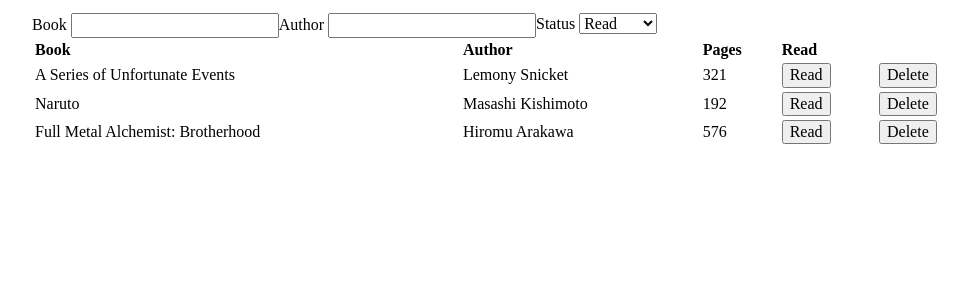
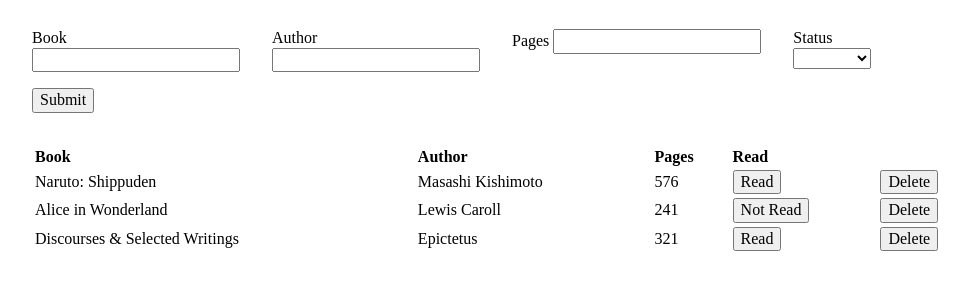
Before and after one commit to dmnuggins/odin-library, a website: page index.html in a window 1280 px wide. Shown: the part 135-424 px from the top of the page, without its empty margins (128-1097 px from the left). Drawn offline with nearby package versions, Linux system fonts and the light colour scheme.

Commit message:
Table renders library data and books can be added

```diff
--- a/index.html
+++ b/index.html
@@ -7,6 +7,7 @@
 
     <link rel="stylesheet" href="styles.css" />
     <title>Library</title>
+    <script src="main.js" defer></script>
   </head>
   <body>
     <div class="app">
@@ -21,22 +22,28 @@
       </div>
       <div class="submit-section">
         <form action="">
-          <div>
+          <div class="form-book">
             <label for="title">Book</label>
             <input type="text" name="" id="title" />
           </div>
-          <div>
+          <div class="form-author">
             <label for="author">Author</label>
             <input type="text" name="" id="author" />
           </div>
-          <div>
-            <label for="read">Status</label>
-            <select type="text" name="" id="read">
+          <div class="form-pages">
+            <label for="pages">Pages</label>
+            <input type="number" name="" id="pages" />
+          </div>
+          <div class="form-status">
+            <label for="status">Status</label>
+            <select type="text" name="" id="status">
+              <option value=""></option>
               <option value="read">Read</option>
               <option value="not read">Not read</option>
             </select>
           </div>
         </form>
+        <button type="submit" id="submit">Submit</button>
       </div>
       <div class="w-full">
         <table id="myLibrary">
@@ -49,27 +56,27 @@
               <th></th>
             </tr>
           </thead>
-          <tbody>
+          <tbody id="table-body">
             <tr>
               <td>A Series of Unfortunate Events</td>
               <td>Lemony Snicket</td>
               <td>321</td>
-              <td><button>Read</button></td>
-              <td><button type="submit">Delete</button></td>
+              <td><button class="status-btn">Read</button></td>
+              <td><button class="delete-btn">Delete</button></td>
             </tr>
             <tr>
               <td>Naruto</td>
               <td>Masashi Kishimoto</td>
               <td>192</td>
-              <td><button>Read</button></td>
-              <td><button type="submit">Delete</button></td>
+              <td><button class="status-btn">Read</button></td>
+              <td><button class="delete-btn">Delete</button></td>
             </tr>
             <tr>
               <td>Full Metal Alchemist: Brotherhood</td>
               <td>Hiromu Arakawa</td>
               <td>576</td>
-              <td><button>Read</button></td>
-              <td><button type="submit">Delete</button></td>
+              <td><button class="status-btn">Read</button></td>
+              <td><button class="delete-btn">Delete</button></td>
             </tr>
           </tbody>
           <tfoot></tfoot>
--- a/main.js
+++ b/main.js
@@ -1,14 +1,103 @@
-let library = []
+let library = [];
 const DEFAULT_DATA = [
   {
-    name: 'Discourses & Selected Writings',
-    author: 'Epictetus',
-    status: 'read',
+    title: "Discourses & Selected Writings",
+    author: "Epictetus",
+    pages: "321",
+    status: "read",
   },
   {
-    name: 'Alice in Wonderland',
-    author: 'Lewis Caroll',
-    status: 'not read',
+    title: "Alice in Wonderland",
+    author: "Lewis Caroll",
+    pages: "241",
+    status: "not read",
   },
-  { name: 'Naruto', author: 'Masashi Kishimoto', status: 'read' },
-]
+  {
+    title: "Naruto: Shippuden",
+    author: "Masashi Kishimoto",
+    pages: "576",
+    status: "read",
+  },
+];
+
+// DOM
+const bookTitle = document.getElementById("title");
+const bookAuthor = document.getElementById("author");
+const bookPages = document.getElementById("pages");
+const bookStatus = document.getElementById("status");
+const submitBtn = document.getElementById("submit");
+const tableBody = document.getElementById("table-body");
+
+// console.log(bookName, "\n", bookAuthor, "\n", bookStatus);
+
+// Listeners
+submitBtn.addEventListener("click", () => {
+  handleSubmit();
+});
+
+// temp data set
+library = DEFAULT_DATA;
+
+console.log(library);
+
+class Book {
+  constructor(title, author, pages, status) {
+    this.title = title;
+    this.author = author;
+    this.pages = pages;
+    this.status = status;
+  }
+}
+
+function handleSubmit() {
+  if (
+    bookTitle.value.trim() === "" ||
+    bookAuthor.value.trim() === "" ||
+    bookPages.value === "" ||
+    bookStatus.value === ""
+  ) {
+    console.log("NO BOOK");
+  } else {
+    const title = bookTitle.value;
+    const author = bookAuthor.value;
+    const pages = bookPages.value;
+    const status = bookStatus.value === "read" ? true : false;
+    const newBook = new Book(title, author, pages, status);
+    console.log(newBook);
+    addBookToLibrary(newBook);
+    console.log(library);
+  }
+}
+function addBookToLibrary(book) {
+  library.push(book);
+  renderTable();
+}
+
+function removeBookFromLibrary(book) {}
+
+function findBook(book) {}
+
+function updateBookStatus() {
+  // update status when Read/Unread button is clicked
+}
+
+function renderTable() {
+  tableBody.innerHTML = "";
+
+  library.forEach((book) => {
+    const htmlBook = `
+    <tr>
+      <td>${book.title}</td>
+      <td>${book.author}</td>
+      <td>${book.pages}</td>
+      <td><button class="status-btn">${
+        book.status === "read" ? "Read" : "Not Read"
+      }</button></td>
+      <td><button class="delete-btn">Delete</button></td>
+    </tr>
+    `;
+    tableBody.insertAdjacentHTML("afterbegin", htmlBook);
+  });
+}
+
+renderTable();
--- a/styles.css
+++ b/styles.css
@@ -1,6 +1,34 @@
+/* APP */
+
+body {
+  display: flex;
+  justify-content: center;
+}
+
+.app {
+  width: 75%;
+}
+
+/* FORM SUBMIT */
+
+.submit-section {
+  margin-bottom: 2rem;
+}
+
 form {
   display: flex;
+  gap: 2rem;
+  padding: 1rem 0;
 }
+
+.form-book,
+.form-author,
+.form-status {
+  display: flex;
+  flex-direction: column;
+}
+
+/* TABLE */
 
 table {
   width: 100%;
@@ -9,11 +37,3 @@ table {
 th {
   text-align: left;
 }
-
-body {
-  display: flex;
-  justify-content: center;
-}
-.app {
-  width: 75%;
-}
```
